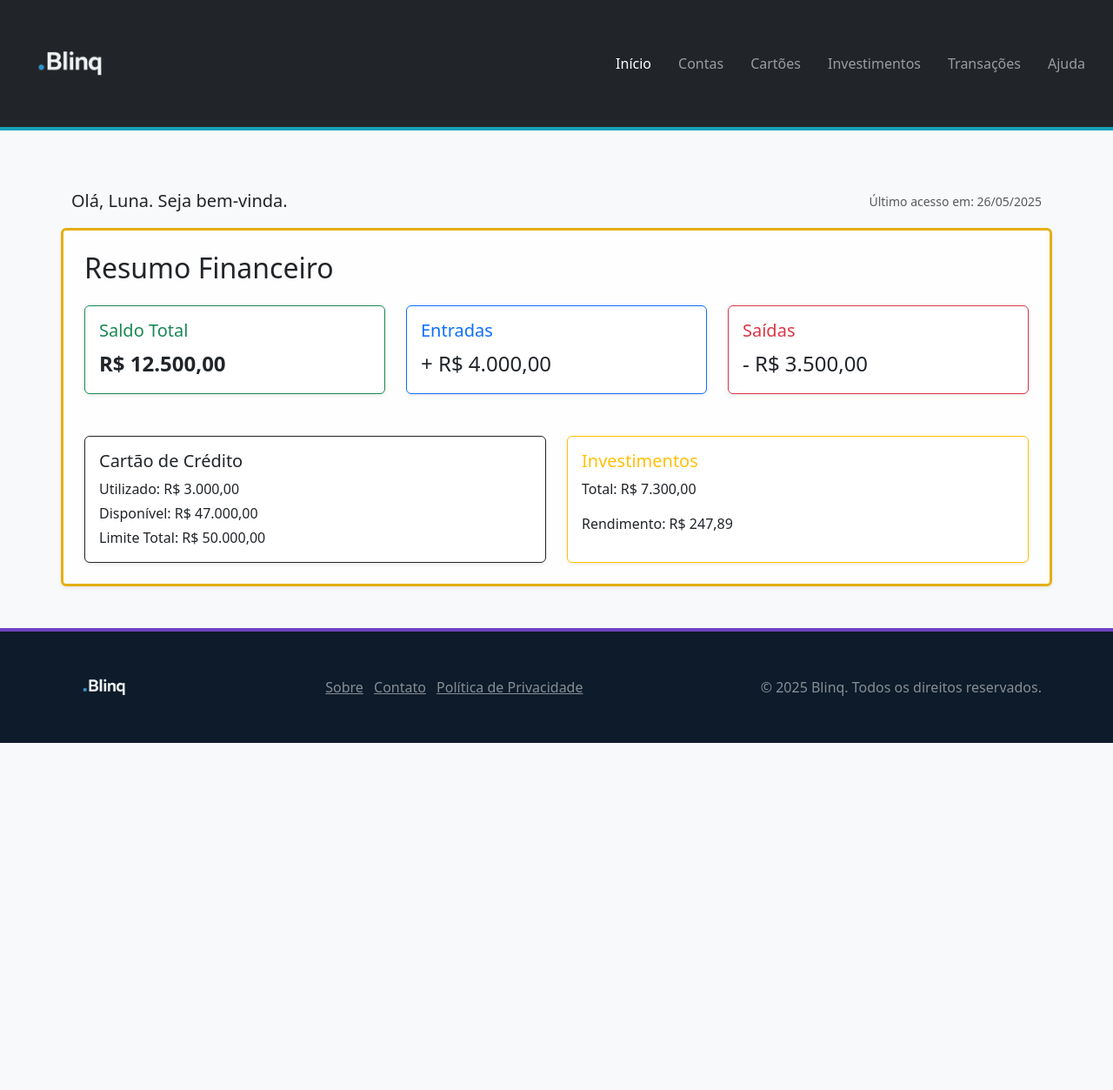
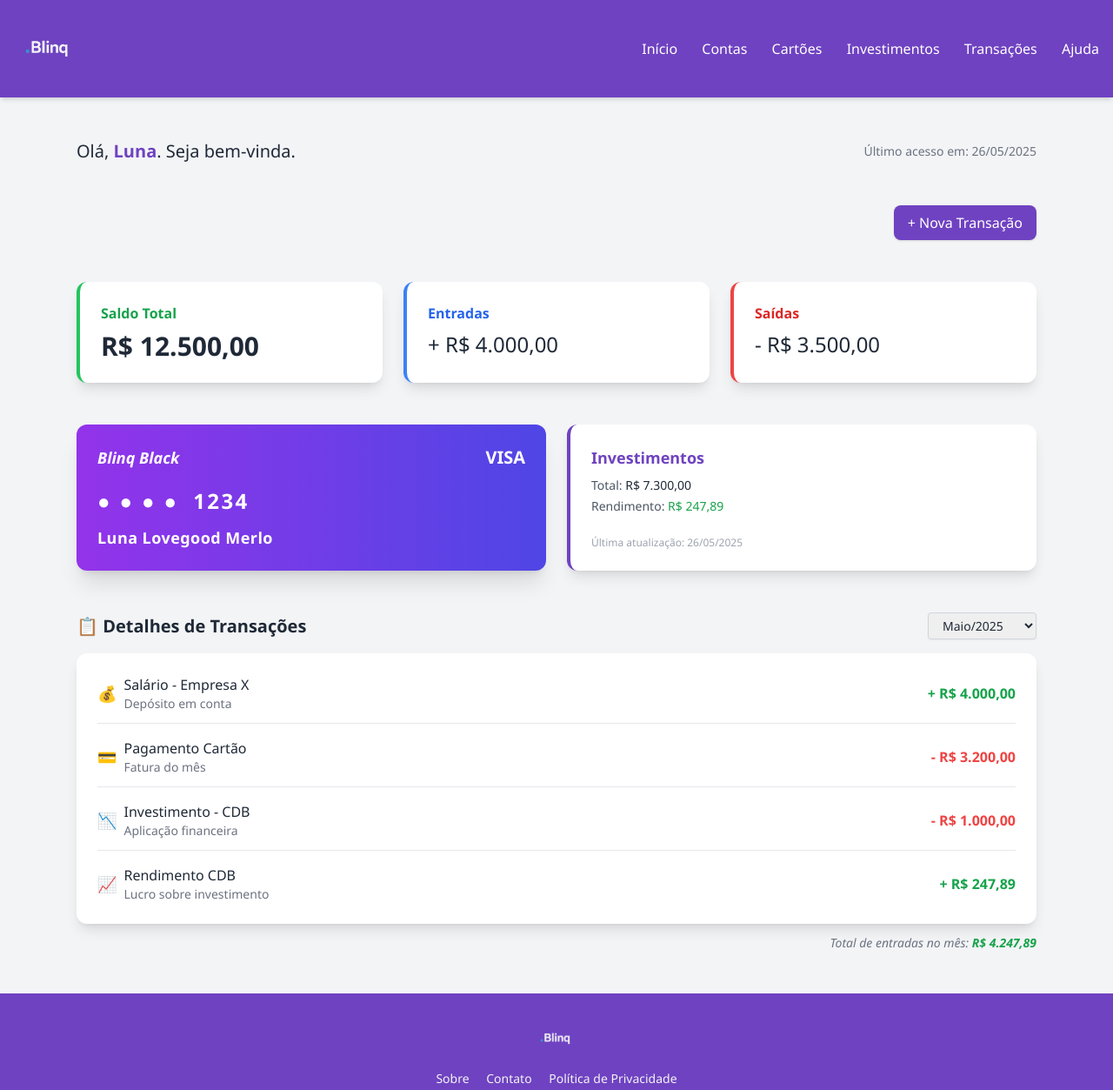
Before and after one commit to lenonmerlo/blinq_fiap, a plain HTML site: page index.html in a window 1280 px wide. Shown: the top 1253 px of the page at 87% size. Before the commit the page ends 854 px from the top, so only its background shows below. Drawn offline with nearby package versions, Linux system fonts and the light colour scheme.

Commit message:
melhoria no layout

```diff
--- a/index.html
+++ b/index.html
@@ -1,111 +1,181 @@
 <!DOCTYPE html>
-<html lang="pt-br">
+<html lang="pt-BR">
+
 <head>
-  <meta charset="UTF-8">
-  <meta name="viewport" content="width=device-width, initial-scale=1.0">
-  <title>Blinq</title>
-  <link href="https://cdn.jsdelivr.net/npm/bootstrap@5.3.0/dist/css/bootstrap.min.css" rel="stylesheet">
-  <link rel="stylesheet" href="styles.css">
+  <meta charset="UTF-8" />
+  <meta name="viewport" content="width=device-width, initial-scale=1.0" />
+  <title>Blinq - Resumo Financeiro</title>
+  <script src="https://cdn.tailwindcss.com"></script>
+  <link rel="stylesheet" href="styles.css" />
 </head>
-<body>
 
-  <!-- Header -->
-  <nav class="navbar navbar-expand-lg navbar-dark bg-dark px-4 fixed-top">
-    <a class="navbar-brand d-flex align-items-center" href="#">
-      <img src="assets/logo_light.png" alt="Logo Blinq" width="120" height="120" class="me-2">
-    </a>
-    <button class="navbar-toggler" type="button" data-bs-toggle="collapse" data-bs-target="#navbarNav">
-      <span class="navbar-toggler-icon"></span>
-    </button>
-    <div class="collapse navbar-collapse justify-content-end" id="navbarNav">
-      <ul class="navbar-nav">
-        <li class="nav-item"><a class="nav-link active" href="#">Início</a></li>
-        <li class="nav-item"><a class="nav-link" href="#">Contas</a></li>
-        <li class="nav-item"><a class="nav-link" href="#">Cartões</a></li>
-        <li class="nav-item"><a class="nav-link" href="#">Investimentos</a></li>
-        <li class="nav-item"><a class="nav-link" href="#">Transações</a></li>
-        <li class="nav-item"><a class="nav-link" href="#">Ajuda</a></li>
-      </ul>
+<body class="bg-gray-100 text-gray-800">
+
+  <!-- Navbar -->
+  <header class="bg-[#6f42c1] text-white shadow-md">
+    <div class="max-w-7xl mx-auto px-4 py-4 flex justify-between items-center">
+
+      <!-- Logo alinhada à esquerda -->
+      <img src="assets/logo_light.png" alt="Logo Blinq" class="h-20" />
+
+      <!-- Menu de navegação à direita -->
+      <nav class="space-x-6 text-sm md:text-base">
+        <a href="#" class="hover:text-[#17a2b8]">Início</a>
+        <a href="#" class="hover:text-[#17a2b8]">Contas</a>
+        <a href="#" class="hover:text-[#17a2b8]">Cartões</a>
+        <a href="#" class="hover:text-[#17a2b8]">Investimentos</a>
+        <a href="#" class="hover:text-[#17a2b8]">Transações</a>
+        <a href="#" class="hover:text-[#17a2b8]">Ajuda</a>
+      </nav>
     </div>
-  </nav>
+  </header>
 
-  <!-- Boas-vindas -->
-  <div class="container mt-5 pt-5 d-flex justify-content-between align-items-center">
-    <p class="fs-5 mb-0">Olá, Luna. Seja bem-vinda.</p>
-    <small class="text-muted">Último acesso em: 26/05/2025</small>
+
+  <!-- Conteúdo -->
+  <main class="max-w-6xl mx-auto py-12 px-6 space-y-12">
+
+  <!-- Saudação e acesso -->
+  <div class="flex flex-col md:flex-row justify-between items-start md:items-center">
+    <p class="text-xl font-medium">Olá, <span class="text-[#6f42c1] font-semibold">Luna</span>. Seja bem-vinda.</p>
+    <p class="text-sm text-gray-500 mt-2 md:mt-0">Último acesso em: 26/05/2025</p>
   </div>
 
-  <!-- Resumo -->
-  <div class="container mt-3 p-4 rounded shadow-sm destaque">
-    <h2 class="mb-4">Resumo Financeiro</h2>
-    <div class="row g-4">
-      <div class="col-md-4">
-        <div class="card border-success shadow-sm h-100">
-          <div class="card-body">
-            <h5 class="card-title text-success">Saldo Total</h5>
-            <p class="card-text fs-4 fw-bold">R$ 12.500,00</p>
-          </div>
-        </div>
+  <!-- Botão de ação -->
+  <div class="flex justify-end">
+    <button class="bg-[#6f42c1] hover:bg-[#5a36a3] text-white px-4 py-2 rounded-lg shadow">
+      + Nova Transação
+    </button>
+  </div>
+
+  <!-- Painel de Resumo -->
+  <section class="grid md:grid-cols-3 gap-6">
+    <div class="bg-white rounded-xl shadow-lg p-6 border-l-4 border-green-500">
+      <p class="text-green-600 font-semibold">Saldo Total</p>
+      <p class="text-3xl font-bold mt-2">R$ 12.500,00</p>
+    </div>
+    <div class="bg-white rounded-xl shadow-lg p-6 border-l-4 border-blue-500">
+      <p class="text-blue-600 font-semibold">Entradas</p>
+      <p class="text-2xl font-medium mt-2">+ R$ 4.000,00</p>
+    </div>
+    <div class="bg-white rounded-xl shadow-lg p-6 border-l-4 border-red-500">
+      <p class="text-red-600 font-semibold">Saídas</p>
+      <p class="text-2xl font-medium mt-2">- R$ 3.500,00</p>
+    </div>
+  </section>
+
+  <!-- Container de Cartão + Investimentos -->
+  <div class="grid md:grid-cols-2 gap-6 mt-8">
+    <!-- Cartão Estilizado -->
+    <div class="bg-gradient-to-r from-purple-600 to-indigo-600 text-white rounded-xl shadow-xl p-6 flex flex-col justify-between">
+      <div class="flex justify-between items-center mb-4">
+        <p class="text-lg font-semibold italic">Blinq Black</p>
+        <p class="text-xl font-bold">VISA</p>
       </div>
-      <div class="col-md-4">
-        <div class="card border-primary shadow-sm h-100">
-          <div class="card-body">
-            <h5 class="card-title text-primary">Entradas</h5>
-            <p class="card-text fs-4">+ R$ 4.000,00</p>
-          </div>
-        </div>
-      </div>
-      <div class="col-md-4">
-        <div class="card border-danger shadow-sm h-100">
-          <div class="card-body">
-            <h5 class="card-title text-danger">Saídas</h5>
-            <p class="card-text fs-4">- R$ 3.500,00</p>
-          </div>
-        </div>
-      </div>
+      <div class="text-2xl tracking-widest font-semibold mb-2">● ● ● ● <span class="ml-2">1234</span></div>
+      <p class="text-lg font-semibold tracking-wide">Luna Lovegood Merlo</p>
     </div>
 
-    <div class="row g-4 mt-4">
-      <div class="col-md-6">
-        <div class="card border-dark shadow-sm h-100">
-          <div class="card-body">
-            <h5 class="card-title">Cartão de Crédito</h5>
-            <p class="card-text mb-1">Utilizado: R$ 3.000,00</p>
-            <p class="card-text mb-1">Disponível: R$ 47.000,00</p>
-            <p class="card-text">Limite Total: R$ 50.000,00</p>
-          </div>
-        </div>
+    <!-- Investimentos com destaque -->
+    <div class="bg-white rounded-xl shadow-lg p-6 border-l-4 border-[#6f42c1] flex flex-col justify-between">
+      <div>
+        <p class="font-semibold text-[#6f42c1] text-lg mb-2">Investimentos</p>
+        <ul class="text-sm text-gray-600 space-y-1">
+          <li>Total: <span class="text-gray-800 font-medium">R$ 7.300,00</span></li>
+          <li>Rendimento: <span class="text-green-600 font-medium">R$ 247,89</span></li>
+        </ul>
       </div>
-      <div class="col-md-6">
-        <div class="card border-warning shadow-sm h-100">
-          <div class="card-body">
-            <h5 class="card-title text-warning">Investimentos</h5>
-            <p class="card-text">Total: R$ 7.300,00</p>
-            <p class="card-text">Rendimento: R$ 247,89</p>
-          </div>
-        </div>
+      <div class="mt-6">
+        <p class="text-xs text-gray-400">Última atualização: 26/05/2025</p>
       </div>
     </div>
   </div>
 
-  <!-- Footer -->
-  <footer class="footer mt-5 py-4 text-white">
-    <div class="container d-flex flex-column flex-md-row justify-content-between align-items-center">
-      <div class="d-flex align-items-center mb-3 mb-md-0">
-        <img src="assets/logo_light.png" alt="Logo Blinq" width="80" class="me-2">
+  <!-- Detalhes de Transações -->
+  <section class="mt-12">
+    <div class="flex justify-between items-center mb-4">
+      <h2 class="text-xl font-semibold text-gray-800">📋 Detalhes de Transações</h2>
+      <select class="text-sm border border-gray-300 rounded px-3 py-1 shadow-sm focus:outline-none">
+        <option>Maio/2025</option>
+        <option>Abril/2025</option>
+        <option>Março/2025</option>
+      </select>
+    </div>
 
+    <div class="bg-white rounded-xl shadow-lg p-6 space-y-4">
+      <!-- Transação 1 -->
+      <div class="flex justify-between items-center border-b pb-3">
+        <div class="flex items-center gap-2">
+          <span class="text-lg">💰</span>
+          <div>
+            <p class="font-medium text-gray-800">Salário - Empresa X</p>
+            <p class="text-sm text-gray-500">Depósito em conta</p>
+          </div>
+        </div>
+        <p class="text-green-600 font-semibold">+ R$ 4.000,00</p>
       </div>
-      <ul class="list-inline mb-0">
-        <li class="list-inline-item"><a href="#" class="text-white-50">Sobre</a></li>
-        <li class="list-inline-item"><a href="#" class="text-white-50">Contato</a></li>
-        <li class="list-inline-item"><a href="#" class="text-white-50">Política de Privacidade</a></li>
-      </ul>
-      <div class="text-white-50 mt-3 mt-md-0">
-        &copy; 2025 Blinq. Todos os direitos reservados.
+
+      <!-- Transação 2 -->
+      <div class="flex justify-between items-center border-b pb-3">
+        <div class="flex items-center gap-2">
+          <span class="text-lg">💳</span>
+          <div>
+            <p class="font-medium text-gray-800">Pagamento Cartão</p>
+            <p class="text-sm text-gray-500">Fatura do mês</p>
+          </div>
+        </div>
+        <p class="text-red-500 font-semibold">- R$ 3.200,00</p>
+      </div>
+
+      <!-- Transação 3 -->
+      <div class="flex justify-between items-center border-b pb-3">
+        <div class="flex items-center gap-2">
+          <span class="text-lg">📉</span>
+          <div>
+            <p class="font-medium text-gray-800">Investimento - CDB</p>
+            <p class="text-sm text-gray-500">Aplicação financeira</p>
+          </div>
+        </div>
+        <p class="text-red-500 font-semibold">- R$ 1.000,00</p>
+      </div>
+
+      <!-- Transação 4 -->
+      <div class="flex justify-between items-center">
+        <div class="flex items-center gap-2">
+          <span class="text-lg">📈</span>
+          <div>
+            <p class="font-medium text-gray-800">Rendimento CDB</p>
+            <p class="text-sm text-gray-500">Lucro sobre investimento</p>
+          </div>
+        </div>
+        <p class="text-green-600 font-semibold">+ R$ 247,89</p>
       </div>
     </div>
+
+    <p class="text-right text-sm text-gray-500 mt-3 italic">
+      Total de entradas no mês: <span class="text-green-600 font-semibold">R$ 4.247,89</span>
+    </p>
+  </section>
+
+
+
+  </main>
+
+
+
+  <!-- Rodapé com logo maior e centralizada -->
+  <footer class="bg-[#6f42c1] text-gray-100 text-sm text-center py-6 mt-auto">
+    <img src="assets/logo_light.png" alt="Logo Blinq" class="mx-auto h-14 mb-2" />
+    <div class="space-x-4">
+      <a href="#" class="hover:text-white">Sobre</a>
+      <a href="#" class="hover:text-white">Contato</a>
+      <a href="#" class="hover:text-white">Política de Privacidade</a>
+    </div>
+    <p class="mt-2 text-xs">&copy; 2025 Blinq. Todos os direitos reservados.</p>
   </footer>
 
-  <script src="https://cdn.jsdelivr.net/npm/bootstrap@5.3.0/dist/js/bootstrap.bundle.min.js"></script>
+
+
+
 </body>
+
 </html>
--- a/styles.css
+++ b/styles.css
@@ -1,33 +1,4 @@
+/* styles.css */
 body {
-  padding-top: 120px;
-  background-color: #f8f9fa;
+  font-family: 'Segoe UI', sans-serif;
 }
-
-.navbar {
-  border-bottom: 4px solid #17a2b8; /* ciano */
-}
-
-
-.navbar-nav .nav-link {
-  margin-left: 15px;
-  font-weight: 500;
-}
-
-.navbar-brand img {
-  vertical-align: middle;
-}
-
-.destaque {
-  background-color: #ffffffdd;
-  border: 3px solid #e4af12;
-}
-
-.footer {
-  background-color: #0d1b2a;
-  border-top: 4px solid #6f42c1;
-}
-
-.footer a:hover {
-  text-decoration: underline;
-  color: #ffffff;
-}
```
